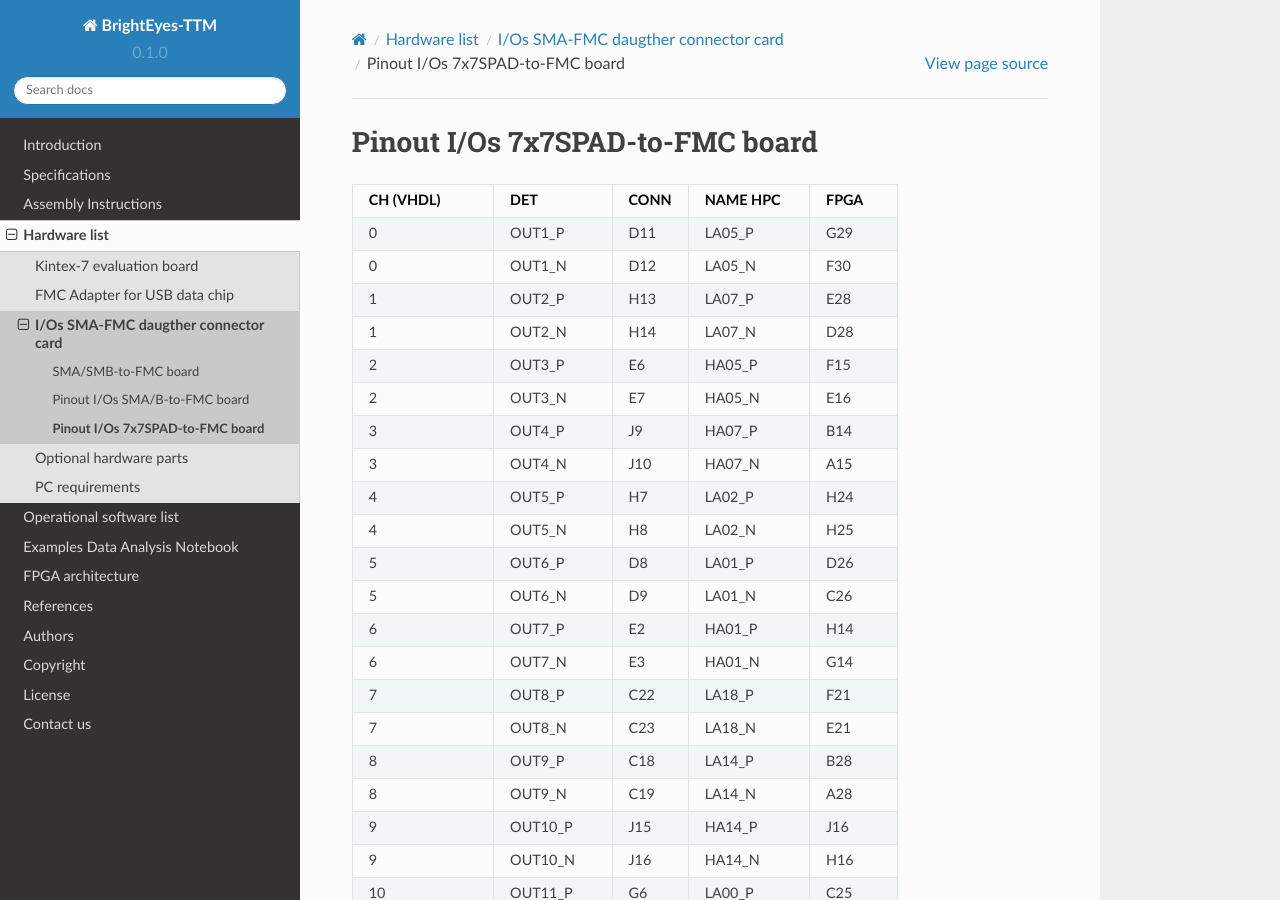
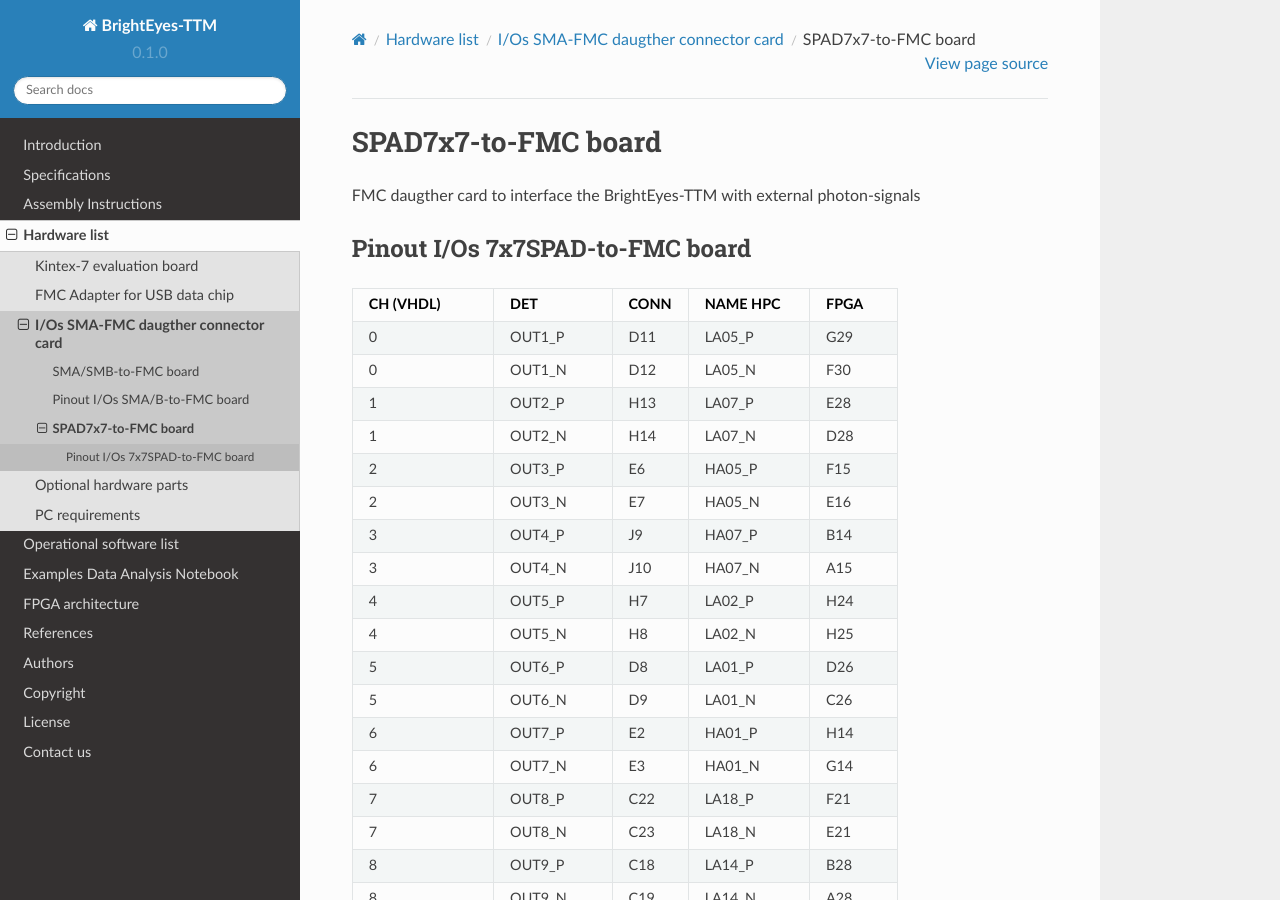
Before and after one commit to mattia-donato/BrightEyes-TTM-docs, a Sphinx documentation site: the page built from docs/source/pinout7x7.md, in a window 1280 px wide and 900 px high. Built offline with Sphinx 7.4.7 and the Read the Docs theme 2.0.0, drawn with Linux system fonts in a browser that asks for light colours.

Commit message:
Update pinout7x7.md

```diff
--- a/docs/source/pinout7x7.md
+++ b/docs/source/pinout7x7.md
@@ -1,4 +1,7 @@
-## Pinout I/Os 7x7SPAD-to-FMC board
+## SPAD7x7-to-FMC board
+FMC daugther card to interface the BrightEyes-TTM with external photon-signals
+
+### Pinout I/Os 7x7SPAD-to-FMC board
 
 | **CH (VHDL)**       |     **DET**     | **CONN** | **NAME HPC** | **FPGA** |
 |---------------------|:---------------:|:--------:|:------------:|:--------:|
```
